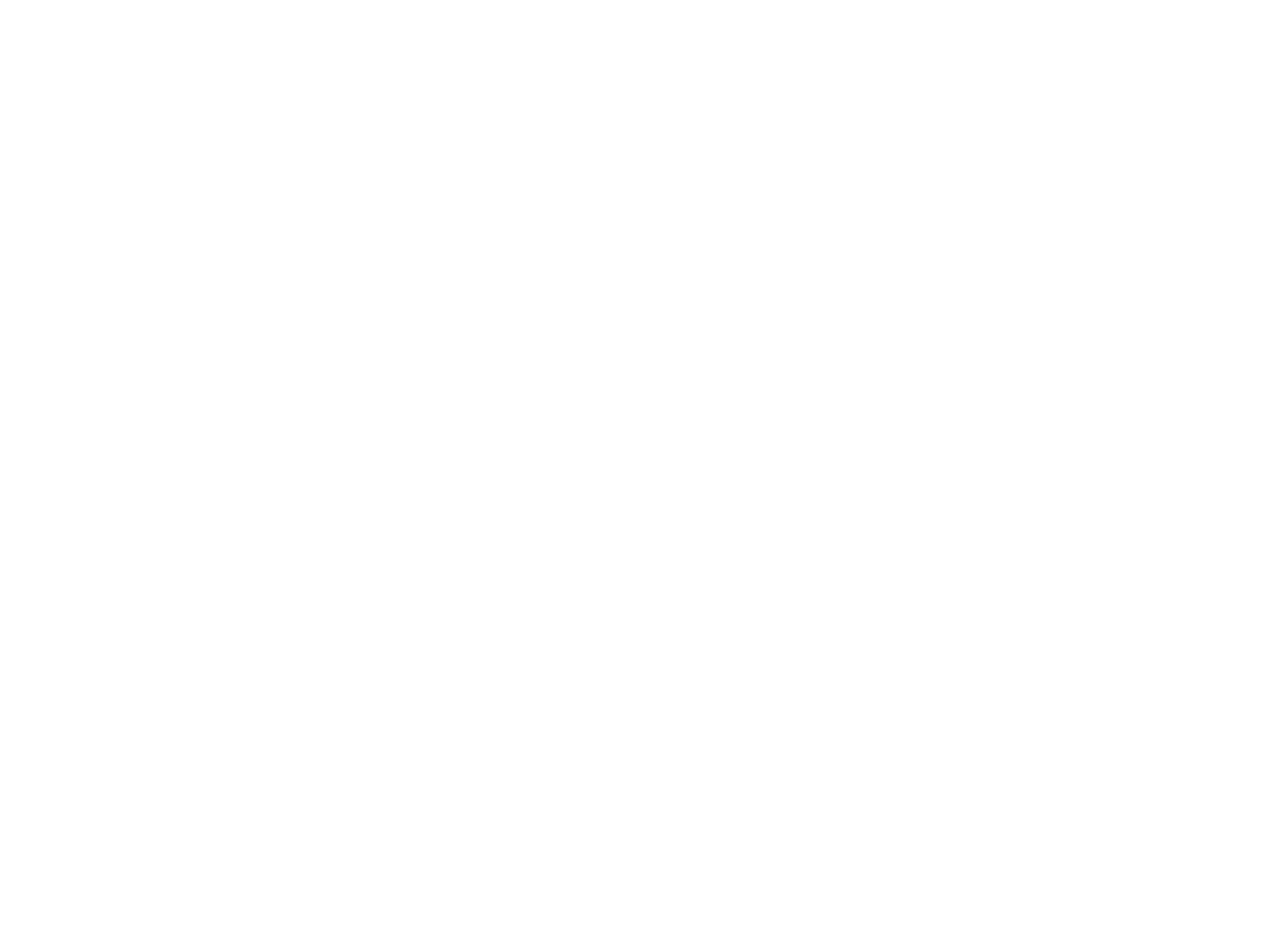
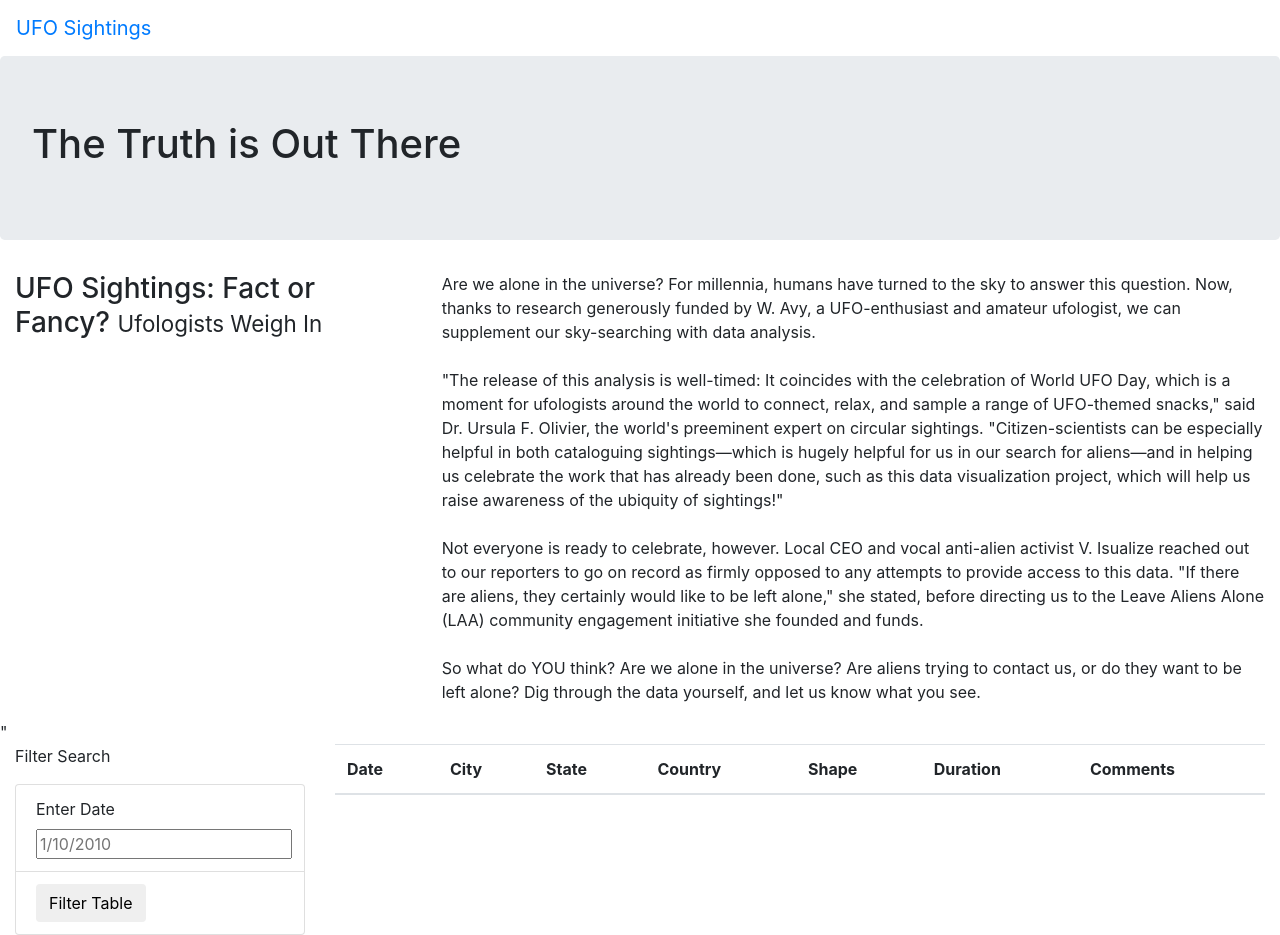
Before and after one commit to SJSchmitt/UFOs, a plain HTML site: page index.html in a window 1280 px wide. Before the commit the page ends 800 px from the top, so only its background shows below. Drawn offline with nearby package versions, Linux system fonts and the light colour scheme.

Commit message:
began formatting webpage in index.html

```diff
--- a/index.html
+++ b/index.html
@@ -5,8 +5,68 @@
     <meta http-equiv="X-UA-Compatible" content="IE=edge">
     <meta name="viewport" content="width=device-width, initial-scale=1.0">
     <title>Document</title>
+    <link
+      rel="stylesheet"
+      href="https://maxcdn.bootstrapcdn.com/bootstrap/4.0.0/css/bootstrap.min.css"
+      integrity="sha384-Gn5384xqQ1aoWXA+058RXPxPg6fy4IWvTNh0E263XmFcJlSAwiGgFAW/dAiS6JXm"
+      crossorigin="anonymous"
+    />
+    <link rel="stylesheet" href="static/css/style.css">
 </head>
 <body>
-
+    <div class="wrapper">
+        <nav class="navbar navbar-expand-lg">
+            <a class="navbar-brand" href="index.html">UFO Sightings</a>
+        </nav>
+    </div>
+    <div class="jumbotron">
+        <h1>The Truth is Out There</h1>
+    </div>
+    <div class="container-fluid">
+        <div class="row">
+            <div class="col-md-4">
+                <h3>UFO Sightings: Fact or Fancy? <small>Ufologists Weigh In</small></h3>
+            </div>
+            <div class="col-md-8">
+                <p>
+                    Are we alone in the universe? For millennia, humans have turned to the sky to answer this question. Now, thanks to research generously funded by W. Avy, a UFO-enthusiast and amateur ufologist, we can supplement our sky-searching with data analysis.<br><br>"The release of this analysis is well-timed: It coincides with the celebration of World UFO Day, which is a moment for ufologists around the world to connect, relax, and sample a range of UFO-themed snacks," said Dr. Ursula F. Olivier, the world's preeminent expert on circular sightings. "Citizen-scientists can be especially helpful in both cataloguing sightings—which is hugely helpful for us in our search for aliens—and in helping us celebrate the work that has already been done, such as this data visualization project, which will help us raise awareness of the ubiquity of sightings!"<br><br>Not everyone is ready to celebrate, however. Local CEO and vocal anti-alien activist V. Isualize reached out to our reporters to go on record as firmly opposed to any attempts to provide access to this data. "If there are aliens, they certainly would like to be left alone," she stated, before directing us to the Leave Aliens Alone (LAA) community engagement initiative she founded and funds.<br><br>So what do YOU think? Are we alone in the universe? Are aliens trying to contact us, or do they want to be left alone? Dig through the data yourself, and let us know what you see.
+                </p>
+            </div>"
+        </div>
+    </div>
+    <div class="container-fluid">
+        <div class="row">
+            <div class="col-md-3">
+                <form>
+                    <p>Filter Search</p>
+                    <ul class="list-group">
+                        <li class="list-group-item">
+                            <label for="date">Enter Date</label>
+                            <input type="text" placeholder="1/10/2010" id="datetime"/>
+                        </li>
+                        <li class="list-group-item">
+                            <button id="filter-btn" type="button" class="btn btn-default">Filter Table</button>
+                        </li>
+                    </ul>
+                </form>
+            </div>
+            <div class="col-md-9">
+                <table class="table table-striped">
+                    <thead>
+                        <tr>
+                            <th>Date</th>
+                            <th>City</th>
+                            <th>State</th>
+                            <th>Country</th>
+                            <th>Shape</th>
+                            <th>Duration</th>
+                            <th>Comments</th>
+                        </tr>
+                    </thead>
+                    <tbody></tbody>
+                </table>
+            </div>
+        </div>
+    </div>
 </body>
 </html>
```
